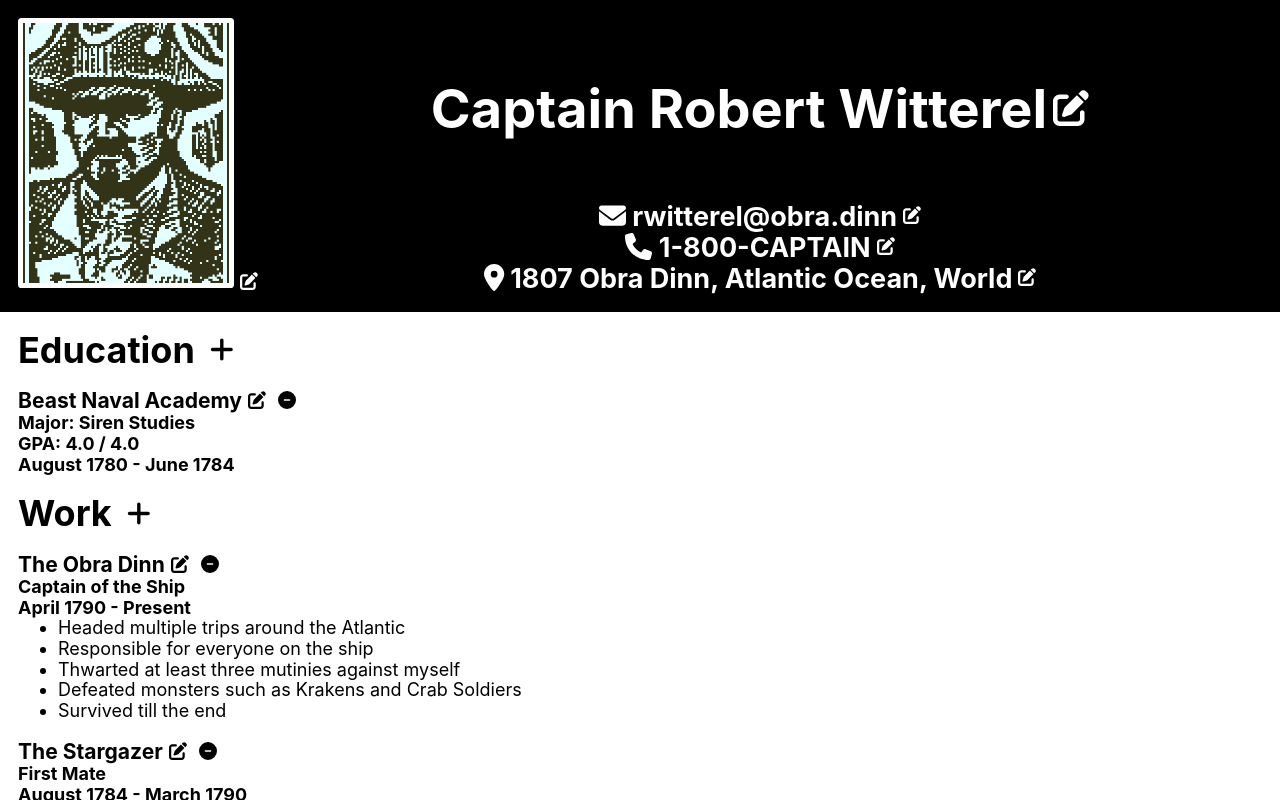
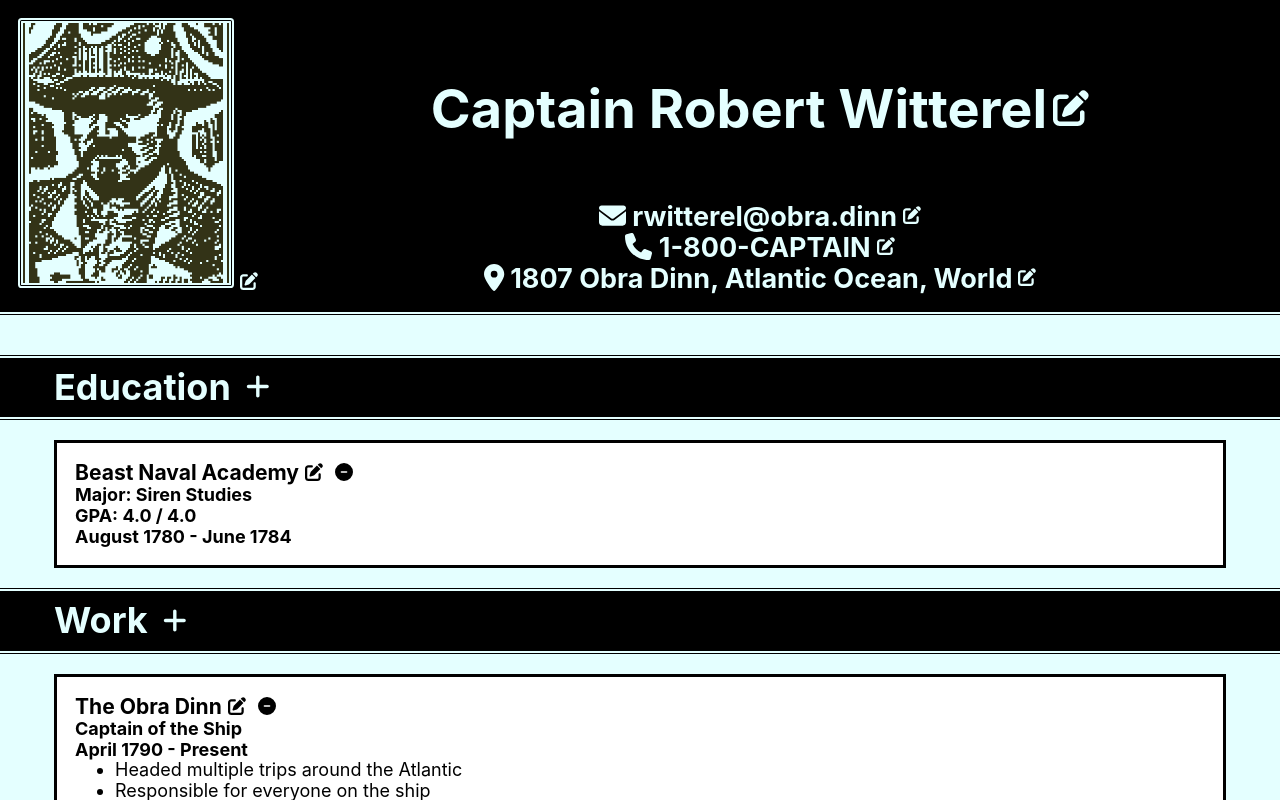
Before and after one commit to xsherryhe/cv-application, a React (Create React App) app: page / in a window 1280 px wide. Shown: the top 800 px of the page. Built offline with nearby package versions, Linux system fonts and the light colour scheme.

Commit message:
Additional CSS styling

```diff
--- a/src/components/Section.js
+++ b/src/components/Section.js
@@ -40,6 +40,7 @@
           {name} <AddButton handleClick={this.showNew} />
         </h2>
         {newOn && (
+          <div>
             <EntryForm
               inline={inlineForm}
               short={shortForm}
@@ -60,6 +61,7 @@
               handleClose={this.hideNew}
               handleSubmit={this.handleAdd}
             />
+          </div>
         )}
         {entries.map(({ id, entry }) => (
           <div key={id}>{entry}</div>
--- a/src/styles/Avatar.css
+++ b/src/styles/Avatar.css
@@ -3,7 +3,7 @@
 }
 
 .avatar img {
-  border: 5px solid var(--background-color);
+  border: 5px double var(--background-color);
   border-radius: 0.2rem;
   width: 12rem;
   height: 15rem;
--- a/src/styles/EntryForm.css
+++ b/src/styles/EntryForm.css
@@ -21,8 +21,6 @@
 }
 
 .entry-form:not(.short):not(.inline) {
-  border: 1px var(--font-color) dashed;
-  border-radius: 0.2rem;
   padding: 0.5rem 0.5rem 1rem;
 }
 
@@ -31,15 +29,20 @@
   row-gap: 0;
 }
 
+.entry-form.short > *:not(:first-child):not(.buttons) {
+  margin-top: 0.5rem;
+}
+
 .entry-form.short .field:first-child, .entry-form.short .field-set:first-child,
 .entry-form.inline .field,
 .entry-form.inline .field-set {
   grid-row: 1 / span 2;
-  grid-column: 1;
 }
 
-.entry-form.short .field:not(:first-child), .entry-form.short .field-set:not(:first-child) {
-  grid-column: 1 / span 3;
+.entry-form.short .field, .entry-form.short .field-set,
+.entry-form.inline .field,
+.entry-form.inline .field-set {
+  grid-column: 1;
 }
 
 .entry-form.short .buttons, .entry-form.inline .buttons {
--- a/src/styles/Header.css
+++ b/src/styles/Header.css
@@ -2,6 +2,7 @@
   background-color: var(--font-color);
   color: var(--background-color);
   padding: 1rem;
+  border-bottom: 5px var(--background-color) double;
   display: grid;
   grid-template: 1fr max-content / max-content 1fr;
   justify-items: center;
--- a/src/styles/ImageUpload.css
+++ b/src/styles/ImageUpload.css
@@ -14,6 +14,8 @@
 }
 
 .image-upload img {
+  border: 2px solid var(--font-color);
+  border-radius: 0.2rem;
   height: 50vh;
 }
 
--- a/src/styles/ListFieldSet.css
+++ b/src/styles/ListFieldSet.css
@@ -6,7 +6,12 @@
 }
 
 .field-set.list .list-item-field {
-  display: flex;
+  display: grid;
+  grid-template: 1.6rem max-content / repeat(2, max-content);
+}
+
+.field-set.list .list-item-field .field {
+  grid-row: 1 / span 2;
 }
 
 .field-set.list input {
--- a/src/styles/Main.css
+++ b/src/styles/Main.css
@@ -1,6 +1,7 @@
 main {
+  background-color: var(--background-color);
+  padding: 2rem 0;
   text-align: start;
-  padding: 1rem;
   display: flex;
   flex-direction: column;
   gap: 1rem;
@@ -10,3 +11,9 @@
   font-size: 1rem;
   font-weight: normal;
 }
+
+main .entry, main .entry-form {
+  background-color: white;
+  padding: 1rem;
+  border: 3px solid var(--font-color);
+}
--- a/src/styles/index.css
+++ b/src/styles/index.css
@@ -1,5 +1,5 @@
 :root {
-  --background-color: white;
+  --background-color: #e4ffff;
   --font-color: black;
 }
 
@@ -29,6 +29,12 @@
   margin: 0;
 }
 
+button {
+  background-color: var(--background-color);
+  border: 2px solid var(--font-color);
+  border-radius: 0.2rem;
+}
+
 .hidden {
   display: none !important;
 }
--- a/src/styles/section.css
+++ b/src/styles/section.css
@@ -4,14 +4,37 @@
   gap: 1rem;
 }
 
-section h2 {
+section > h2 {
+  background-color: var(--font-color);
+  color: var(--background-color);
+  padding: 0.5rem 3rem;
   margin: 0;
+  border-top: 5px var(--background-color) double;
+  border-bottom: 5px var(--background-color) double;
   display: flex;
   align-items: center;
   gap: 0.5rem;
   font-size: 2rem;
 }
 
-section h2 button.add {
+section > h2 button.add {
+  color: var(--background-color);
   font-size: 1.5rem;
 }
+
+section > * {
+  padding: 0 3rem;
+}
+
+section .entry-form {
+  width: 100%;
+  justify-items: center;
+}
+
+section .entry-form > *:not(button):not(.buttons) {
+  min-width: 28rem;
+}
+
+section .entry-form.inline, section .entry-form.short {
+  justify-content: center;
+}
```
Also changed, not shown: NOTES.txt. Lines whose indentation alone changed are shown as unchanged.
